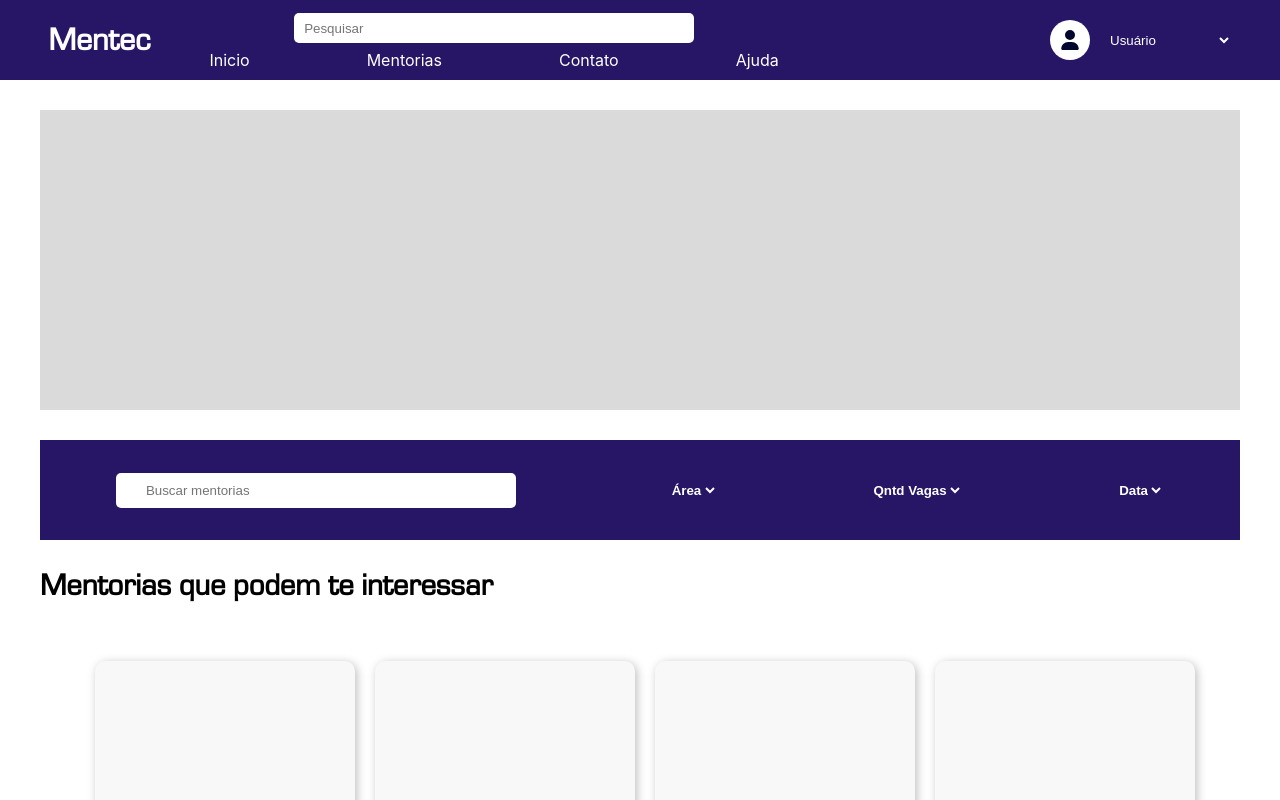
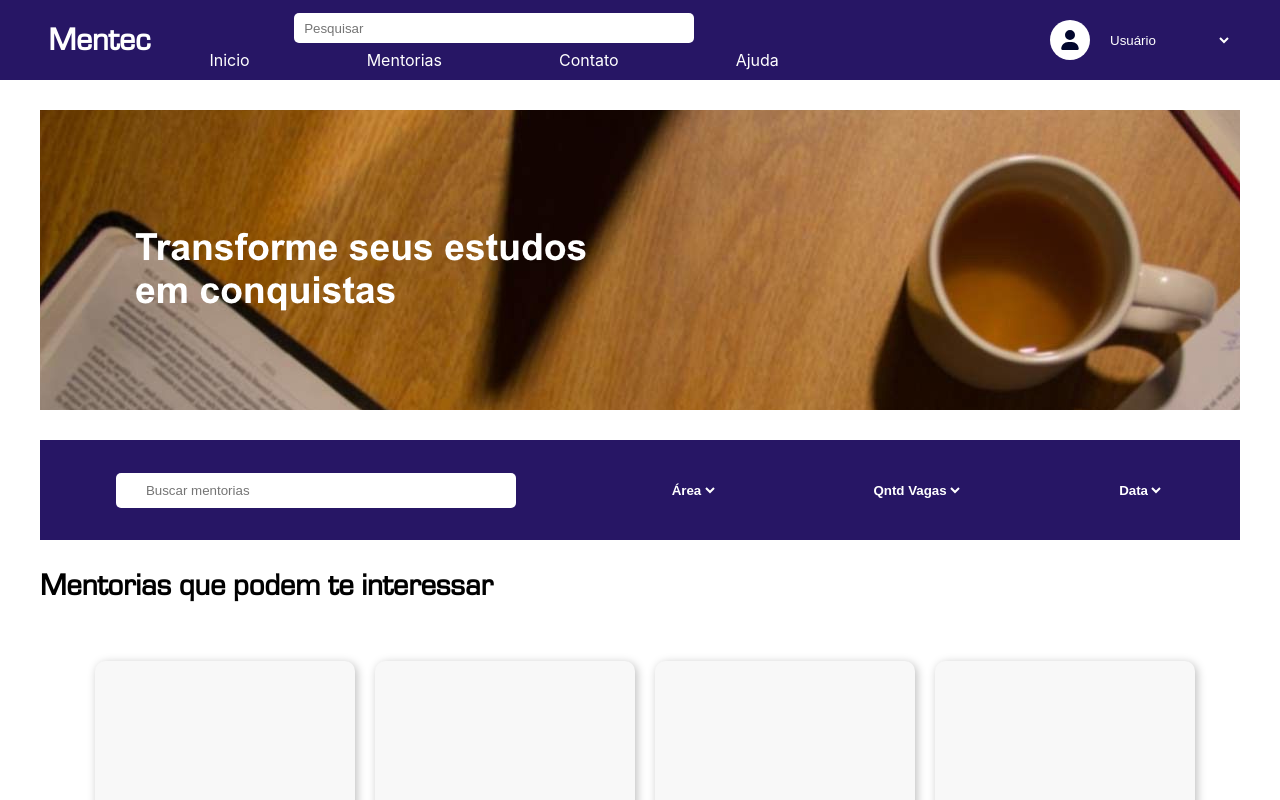
Before and after one commit to devGusta2/Mentec, a React (Create React App) app: page /Mentoring in a window 1280 px wide. Shown: the top 800 px of the page. Built offline with nearby package versions, Linux system fonts and the light colour scheme.

Commit message:
Carrousel image

```diff
--- a/src/Components/Carousel/Carousel.module.css
+++ b/src/Components/Carousel/Carousel.module.css
@@ -1,5 +1,6 @@
 .carousel{
     height: 300px;
     width: 1200px;
-    background-color: rgb(218, 218, 218);
+    background-image: url('../../assets/img/Arts/Carrousel1.png');
+
 }
```
Also changed, not shown: src/assets/img/Arts/Carrousel1.png (added).
